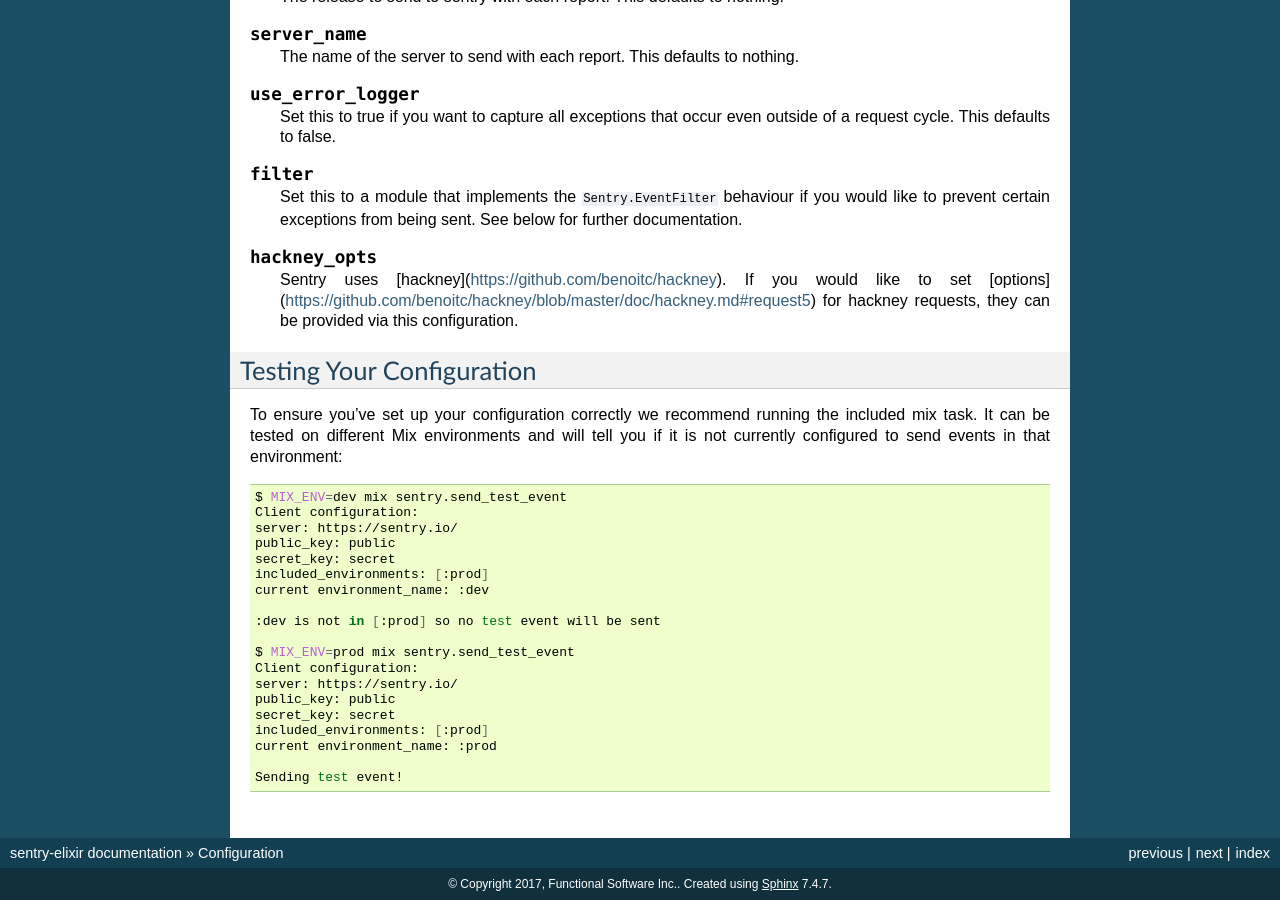
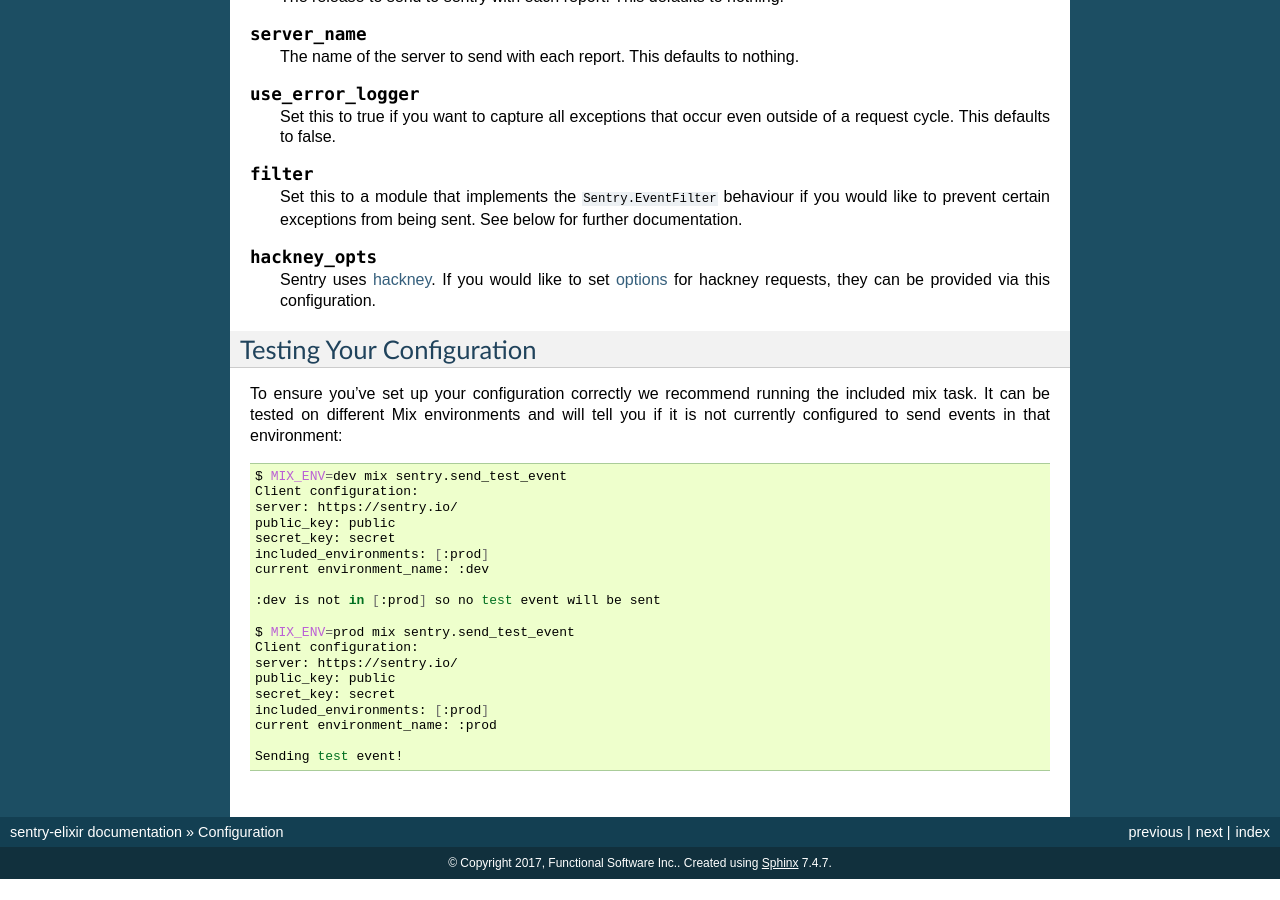
Before and after one commit to getsentry/sentry-elixir, a Sphinx documentation site: the page built from docs/config.rst, in a window 1280 px wide and 900 px high, scrolled down 716 px. Built offline with Sphinx 7.4.7, drawn with Linux system fonts in a browser that asks for light colours; the version number could not be read and is left out; after the commit the page ends 1595 px from its top, so only the background shows below that.

Commit message:
fix rst link

```diff
--- a/docs/config.rst
+++ b/docs/config.rst
@@ -59,7 +59,7 @@ Optional settings
 
 .. describe:: hackney_opts
 
-  Sentry uses [hackney](https://github.com/benoitc/hackney).  If you would like to set [options](https://github.com/benoitc/hackney/blob/master/doc/hackney.md#request5) for hackney requests, they can be provided via this configuration.
+  Sentry uses `hackney <https://github.com/benoitc/hackney>`_.  If you would like to set `options <https://github.com/benoitc/hackney/blob/master/doc/hackney.md#request5>`_ for hackney requests, they can be provided via this configuration.
 
 Testing Your Configuration
 --------------------------
```
